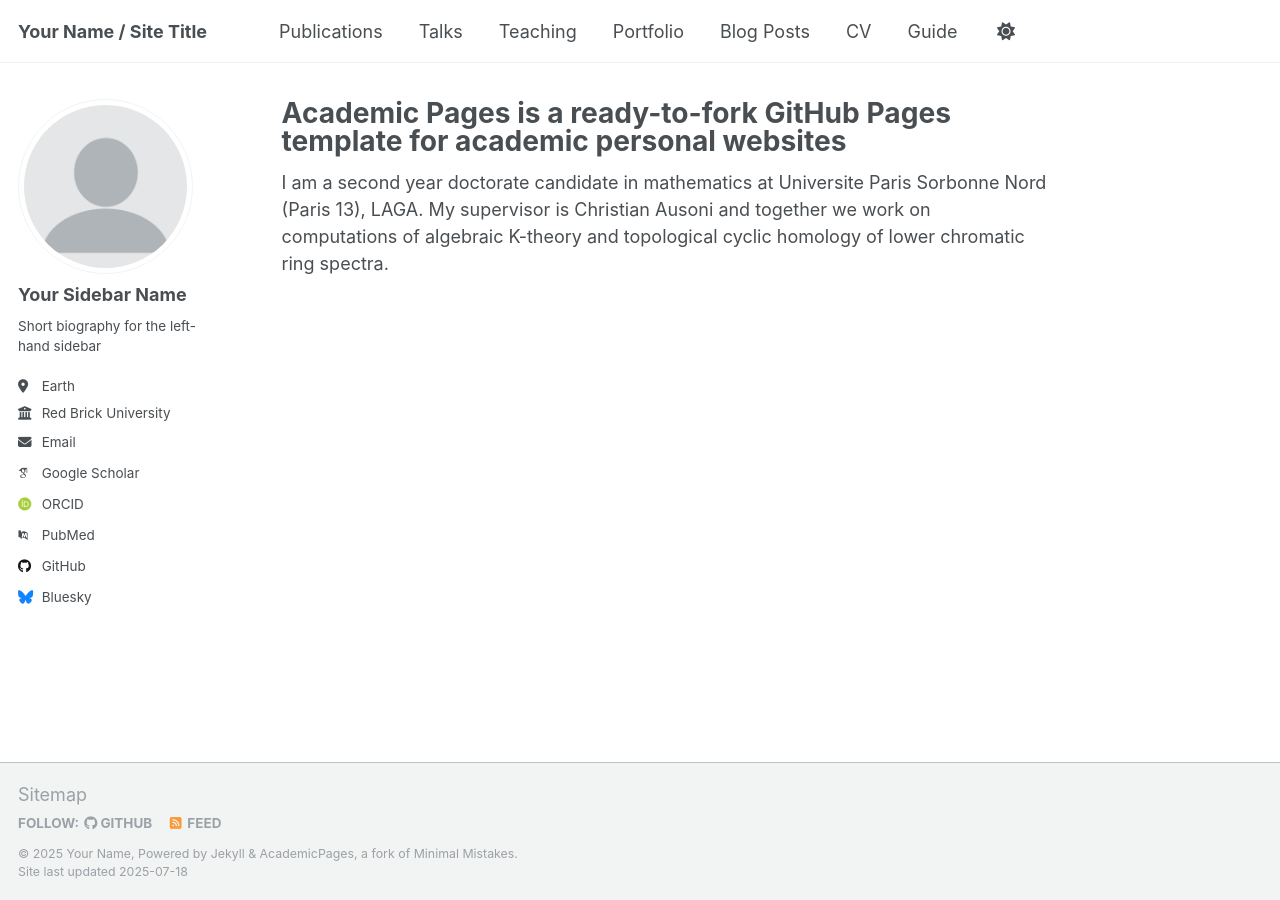
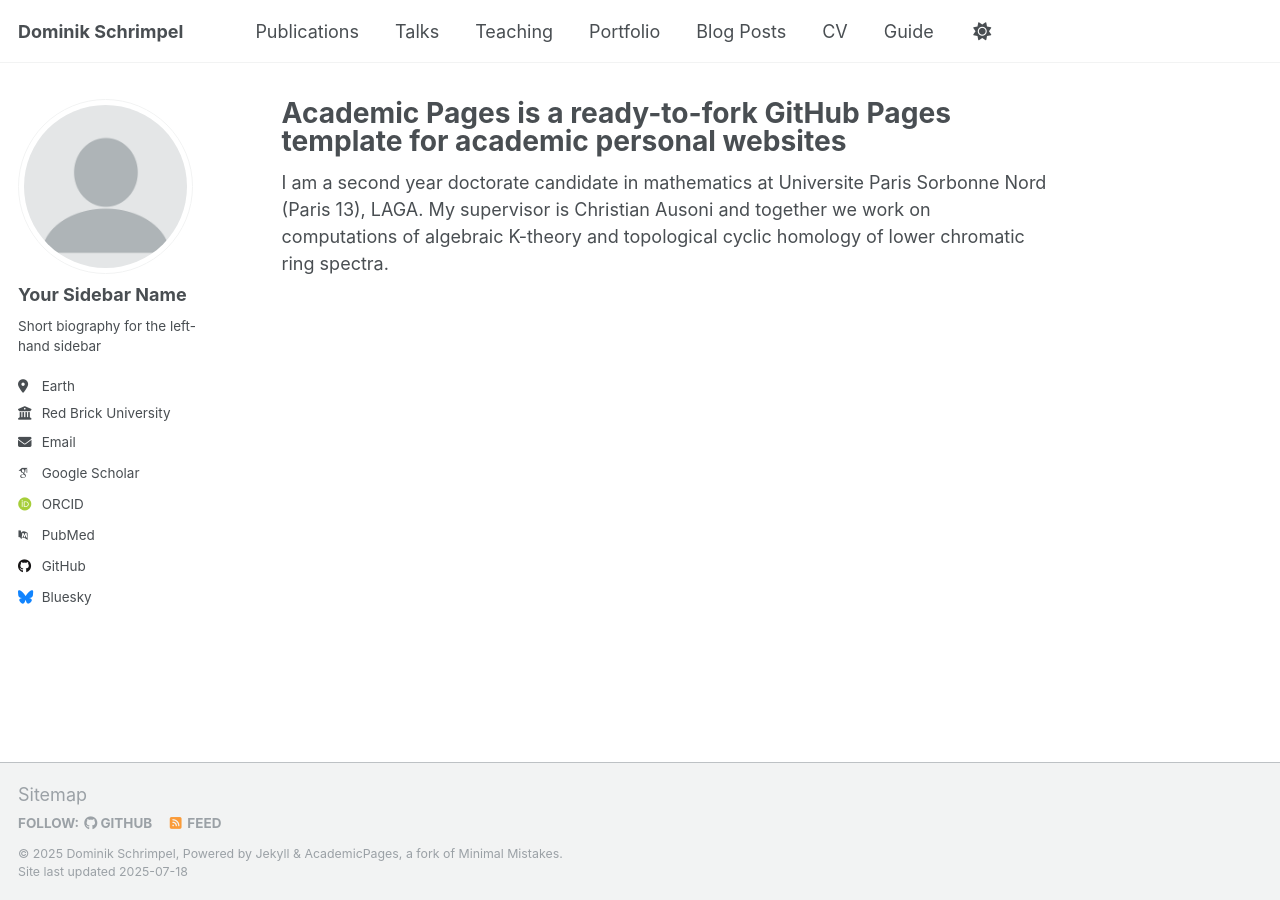
Before and after one commit to dominikschrimpel/dominik.schrimpel, a Jekyll site: the page built from _pages/about.md, in a window 1280 px wide. Built offline with Jekyll 4.4.1, drawn with Linux system fonts in a browser that asks for light colours; some web fonts are replaced; a script that is not in the unit is left out.

Commit message:
Update _config.yml

```diff
--- a/_config.yml
+++ b/_config.yml
@@ -9,13 +9,13 @@
 # Basic Site Settings
 locale                   : "en-US"
 site_theme               : "default"
-title                    : "Your Name / Site Title"
+title                    : "Dominik Schrimpel"
 title_separator          : "-"
-name                     : &name "Your Name"
+name                     : &name "Dominik Schrimpel"
 description              : &description "personal description"
-url                      : https://academicpages.github.io # the base hostname & protocol for your site e.g. "https://[your GitHub username].github.io" or if you already have some other page hosted on Github then use "https://[your GitHub username].github.io/[Your Repo Name]"
+url                      : https://shrimp-d.github.io/dominik.schrimpel/ # the base hostname & protocol for your site e.g. "https://[your GitHub username].github.io" or if you already have some other page hosted on Github then use "https://[your GitHub username].github.io/[Your Repo Name]"
 baseurl                  : "" # the subpath of your site, e.g. "/blog"
-repository               : "academicpages/academicpages.github.io"
+repository               : "shrimp-d/dominik.schrimpel.github.io"
 
 # Site Author - The following control what appear as part of the author content on the side bar.
 #               If a field is blank the icon and link will not appear, otherwise it will be shown.
```
